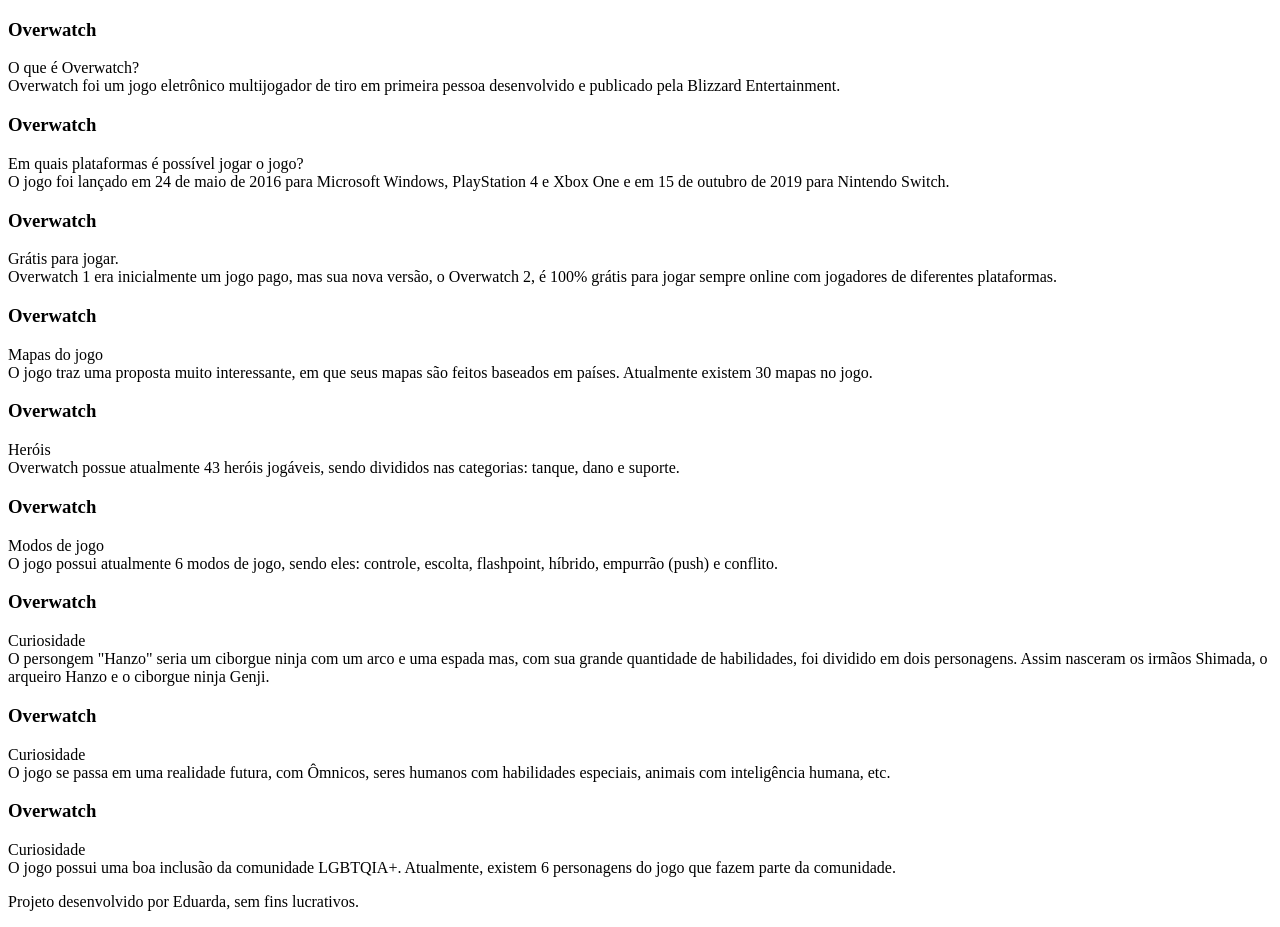
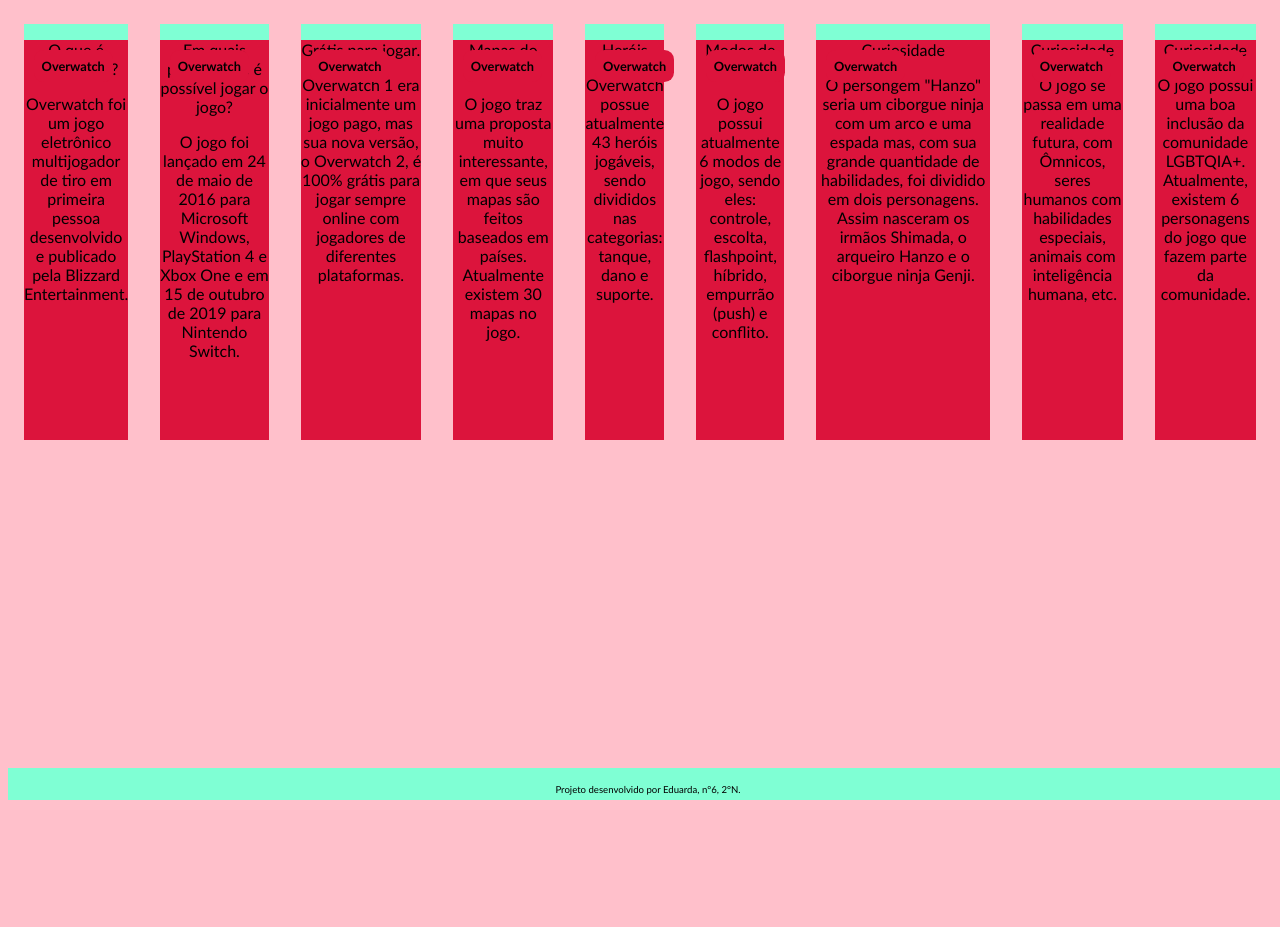
Before and after one commit to dudamhnz/pagina-web-eduarda, a plain HTML site: page index.html in a window 1280 px wide. After the commit the page ends 800 px from the top, so only its background shows below. Drawn offline with Linux system fonts and the light colour scheme.

Commit message:
Arrumando os cartões

```diff
--- /dev/null
+++ b/assets/style.css
@@ -0,0 +1,57 @@
+body{
+    background-color: pink;
+    font-family: 'Gill Sans', 'Gill Sans MT', Calibri, 'Trebuchet MS', sans-serif;
+}
+
+#container{
+    display: flex;
+}
+
+.cartao{
+    margin: 1rem 1rem;
+    background-color: aquamarine;
+    height: 25rem;
+    flex-grow: 1;
+    flex-basis: (30% - 6rem);
+}
+
+footer{
+    background-color: aquamarine;
+    color: black;
+    position: fixed;
+    bottom: 0;
+    width: 100%;
+    height: 2rem;
+
+}
+.cartao__conteudo{
+    background-color: var(--card-front-color);
+text-align: center;
+background-color: crimson;
+height:100%;
+transform-style: preserve-3d;
+transition: transform 300ms ease-in-out;
+}
+
+
+.cartao__conteudo h3 {
+    background-color: crimson;
+    text-align: left;
+    padding: 0.5rem;
+    position: absolute;
+    margin: 0.6rem;
+    border-radius: 0.6rem;
+    font-size: 1vw;
+    backface-visibility: hidden;
+}
+
+footer p{
+    text-align: center;
+    font-size: 0.6rem;
+    margin-top: 1rem;
+}
+
+.cartao:hover .cartao__conteudo {
+    transform: rotateY(180deg);
+
+}
--- a/index.html
+++ b/index.html
@@ -3,6 +3,7 @@
 <head>
     <meta charset="UTF-8">
     <meta name="viewport" content="width=device-width, initial-scale=1.0">
+    <link rel="stylesheet" href="assets/style.css">
     <link rel="preconnect" href="https://fonts.googleapis.com">
 <link rel="preconnect" href="https://fonts.gstatic.com" crossorigin>
 <link href="https://fonts.googleapis.com/css2?family=Work+Sans:ital,wght@0,100..900;1,100..900&display=swap" rel="stylesheet">
@@ -15,10 +16,10 @@
         <div class="cartao__conteudo">
             <h3>Overwatch</h3>
             <div class="cartao__conteudo__pergunta">
-                O que é Overwatch?
+                <p>O que é Overwatch?</p>
             </div>
         <div class="cartao__conteudo__resposta">
-            Overwatch foi um jogo eletrônico multijogador de tiro em primeira pessoa desenvolvido e publicado pela Blizzard Entertainment.
+            <p>Overwatch foi um jogo eletrônico multijogador de tiro em primeira pessoa desenvolvido e publicado pela Blizzard Entertainment. </p>
         </div>
         </div>
     </article>
@@ -26,10 +27,10 @@
         <div class="cartao__conteudo">
             <h3>Overwatch</h3>
             <div class="cartao__conteudo__pergunta">
-                Em quais plataformas é possível jogar o jogo?
+                <p>Em quais plataformas é possível jogar o jogo? </p>
             </div>
         <div class="cartao__conteudo__resposta">
-            O jogo foi lançado em 24 de maio de 2016 para Microsoft Windows, PlayStation 4 e Xbox One e em 15 de outubro de 2019 para Nintendo Switch.
+           <p> O jogo foi lançado em 24 de maio de 2016 para Microsoft Windows, PlayStation 4 e Xbox One e em 15 de outubro de 2019 para Nintendo Switch. </p>
         </div>
         </div>
     </article>
@@ -37,20 +38,20 @@
         <div class="cartao__conteudo">
             <h3>Overwatch</h3>
             <div class="cartao__conteudo__pergunta">
-                Grátis para jogar.
+                <p>Grátis para jogar. </p>
             </div>
         <div class="cartao__conteudo__resposta">
-            Overwatch 1 era inicialmente um jogo pago, mas sua nova versão, o Overwatch 2, é 100% grátis para jogar sempre online com jogadores de diferentes plataformas.
+            <p>Overwatch 1 era inicialmente um jogo pago, mas sua nova versão, o Overwatch 2, é 100% grátis para jogar sempre online com jogadores de diferentes plataformas.</p>
         </div>
     </article>
     <article class="cartao">
         <div class="cartao__conteudo">
             <h3>Overwatch</h3>
             <div class="cartao__conteudo__pergunta">
-                Mapas do jogo
+               <p> Mapas do jogo</p>
             </div>
         <div class="cartao__conteudo__resposta">
-            O jogo traz uma proposta muito interessante, em que seus mapas são feitos baseados em países. Atualmente existem 30 mapas no jogo.
+            <p>O jogo traz uma proposta muito interessante, em que seus mapas são feitos baseados em países. Atualmente existem 30 mapas no jogo.</p>
         </div>
         </div>
     </article>
@@ -58,10 +59,10 @@
         <div class="cartao__conteudo">
             <h3>Overwatch</h3>
             <div class="cartao__conteudo__pergunta">
-                Heróis
+                <p>Heróis</p>
             </div>
         <div class="cartao__conteudo__resposta">
-            Overwatch possue atualmente 43 heróis jogáveis, sendo divididos nas categorias: tanque, dano e suporte.
+            <p>Overwatch possue atualmente 43 heróis jogáveis, sendo divididos nas categorias: tanque, dano e suporte. </p>
         </div>
         </div>
     </article>
@@ -69,10 +70,10 @@
         <div class="cartao__conteudo">
             <h3>Overwatch</h3>
             <div class="cartao__conteudo__pergunta">
-                Modos de jogo
+                <p>Modos de jogo</p>
             </div>
         <div class="cartao__conteudo__resposta">
-            O jogo possui atualmente 6 modos de jogo, sendo eles: controle, escolta, flashpoint, híbrido, empurrão (push) e conflito.
+           <p> O jogo possui atualmente 6 modos de jogo, sendo eles: controle, escolta, flashpoint, híbrido, empurrão (push) e conflito.</p>
         </div>
         </div>
     </article>
@@ -80,10 +81,10 @@
         <div class="cartao__conteudo">
             <h3>Overwatch</h3>
             <div class="cartao__conteudo__pergunta">
-                Curiosidade
+                <p>Curiosidade</p>
             </div>
         <div class="cartao__conteudo__resposta">
-            O persongem "Hanzo" seria um ciborgue ninja com um arco e uma espada mas, com sua grande quantidade de habilidades, foi dividido em dois personagens. Assim nasceram os irmãos Shimada, o arqueiro Hanzo e o ciborgue ninja Genji.
+           <p> O persongem "Hanzo" seria um ciborgue ninja com um arco e uma espada mas, com sua grande quantidade de habilidades, foi dividido em dois personagens. Assim nasceram os irmãos Shimada, o arqueiro Hanzo e o ciborgue ninja Genji. </p>
         </div>
         </div>
     </article>
@@ -91,10 +92,10 @@
         <div class="cartao__conteudo">
             <h3>Overwatch</h3>
             <div class="cartao__conteudo__pergunta">
-                Curiosidade
+                <p>Curiosidade</p>
             </div>
         <div class="cartao__conteudo__resposta">
-            O jogo se passa em uma realidade futura, com Ômnicos, seres humanos com habilidades especiais, animais com inteligência humana, etc.
+            <p>O jogo se passa em uma realidade futura, com Ômnicos, seres humanos com habilidades especiais, animais com inteligência humana, etc.</p>
         </div>
         </div>
     </article>
@@ -102,17 +103,17 @@
         <div class="cartao__conteudo">
             <h3>Overwatch</h3>
             <div class="cartao__conteudo__pergunta">
-                Curiosidade
+                <p> Curiosidade </p>
             </div>
         <div class="cartao__conteudo__resposta">
-           O jogo possui uma boa inclusão da comunidade LGBTQIA+. Atualmente, existem 6 personagens do jogo que fazem parte da comunidade.
+          <p> O jogo possui uma boa inclusão da comunidade LGBTQIA+. Atualmente, existem 6 personagens do jogo que fazem parte da comunidade. </p>
         </div>
         </div>
     </article>
 </section>
     </main>
     <footer>
-        <p>Projeto desenvolvido por Eduarda, sem fins lucrativos.</p>
+        <p>Projeto desenvolvido por Eduarda, n°6, 2°N.</p>
     </footer>
 </body>
 </html>
--- a/styles.css
+++ b/styles.css
@@ -0,0 +1,11 @@
+body{
+    background-color: pink;
+}
+footer{
+    background-color: aquamarine;
+    color: black;
+    position: fixed;
+    bottom: 0;
+    width: 100%;
+
+}
```
